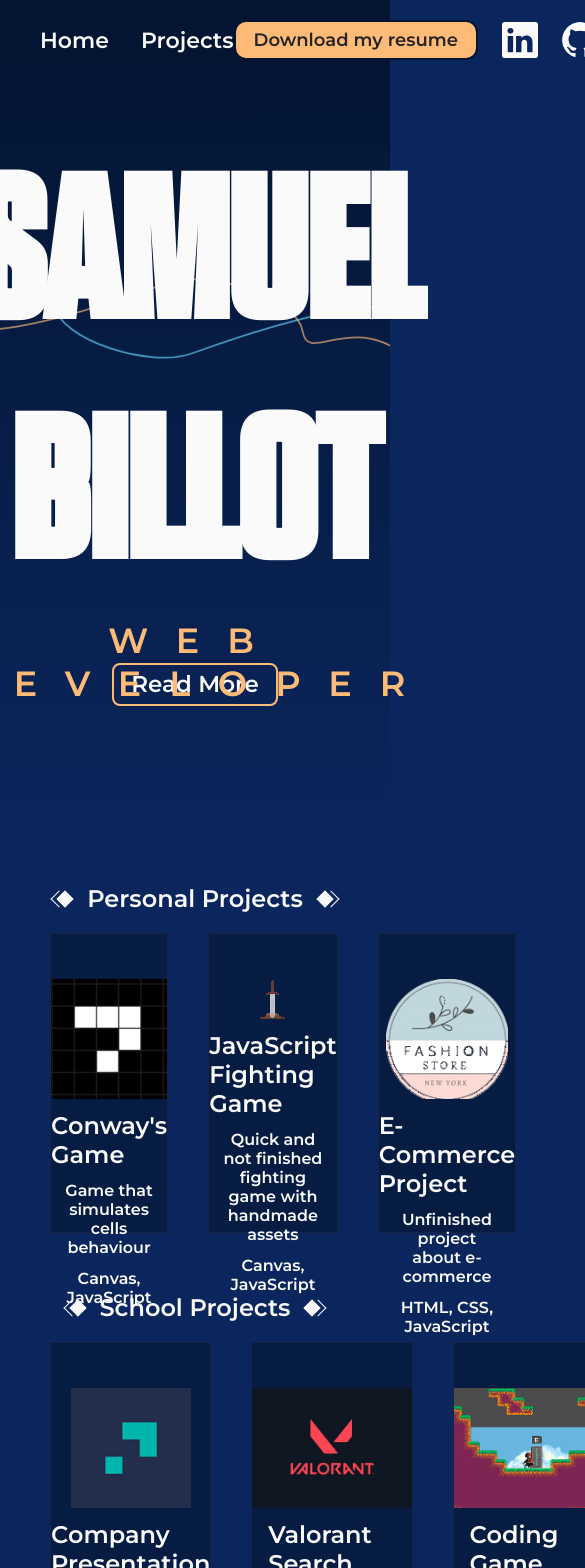
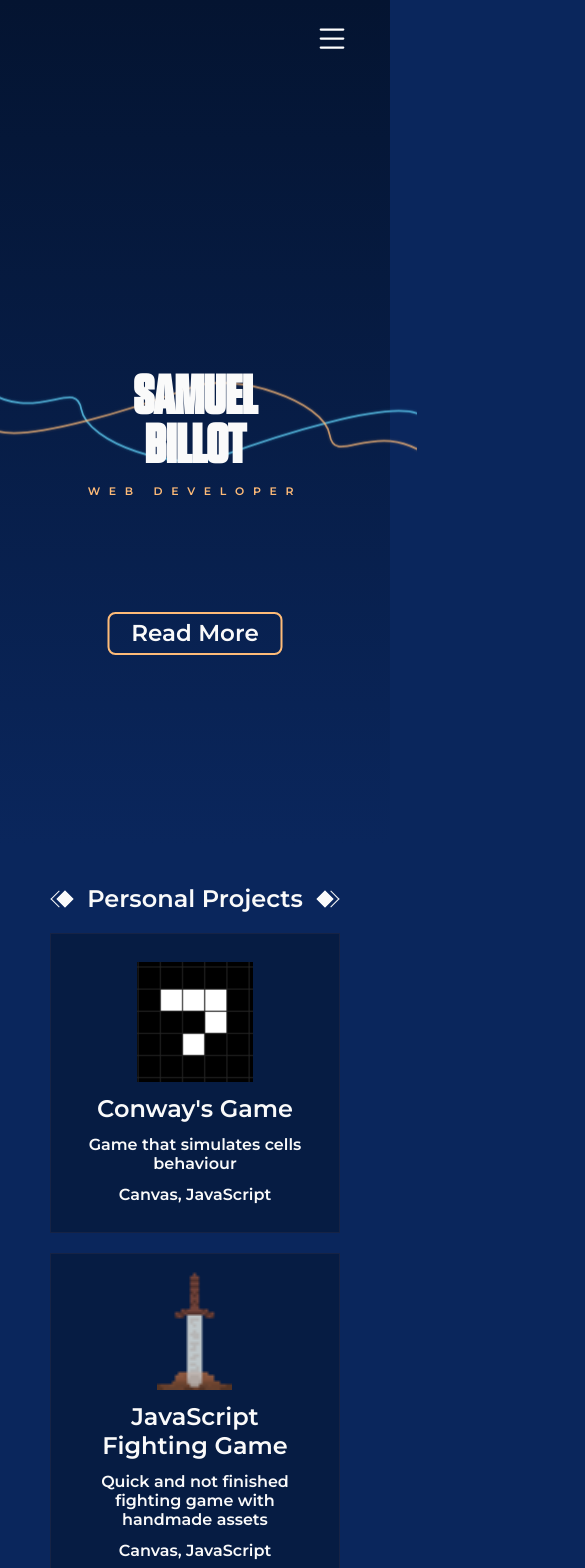
Before and after one commit to SamusCode/samuelbillot, a React (Vite) app: page / in a window 390 px wide. Shown: the top 1568 px of the page, 585 px wide, since content can reach past the window. Built offline with nearby package versions, Linux system fonts and the light colour scheme; the HTML template or start-up script is replaced by a standard one.

Commit message:
Working on responsive

```diff
--- a/src/components/Header/Header.scss
+++ b/src/components/Header/Header.scss
@@ -32,7 +32,7 @@ header {
                 display: flex;
                 align-items: center;
 
-                a {
+                a:not(.resume) {
                     display: flex;
                     align-items: center;
                     color: $white;
@@ -88,4 +88,33 @@ header {
             }
         }
     }
+
+    button.burger-menu {
+        position: absolute;
+        top: 50%;
+        transform: translateY(-50%);
+        right: 40px;
+        display: none;
+        border: 0;
+        background-color: transparent;
+        cursor: pointer;
+
+        svg {
+            color: white;
+            width: 36px;
+            height: 36px;
+        }
+    }
 }
+
+@media screen and (max-width: 1000px) {
+    header {
+        button.burger-menu {
+            display: block;
+        }
+
+        nav {
+            display: none;
+        }
+    }
+}
--- a/src/components/Header/Header.tsx
+++ b/src/components/Header/Header.tsx
@@ -41,6 +41,11 @@ export default function Header() {
                     </svg></a></li>
                 </ul>
             </nav>
+            <button className="burger-menu">
+            <svg xmlns="http://www.w3.org/2000/svg" width="16" height="16" fill="currentColor" className="bi bi-list" viewBox="0 0 16 16">
+                <path fill-rule="evenodd" d="M2.5 12a.5.5 0 0 1 .5-.5h10a.5.5 0 0 1 0 1H3a.5.5 0 0 1-.5-.5m0-4a.5.5 0 0 1 .5-.5h10a.5.5 0 0 1 0 1H3a.5.5 0 0 1-.5-.5m0-4a.5.5 0 0 1 .5-.5h10a.5.5 0 0 1 0 1H3a.5.5 0 0 1-.5-.5"/>
+            </svg>
+            </button>
         </header>
     )
 }
--- a/src/components/Project/Project.scss
+++ b/src/components/Project/Project.scss
@@ -7,30 +7,27 @@ div.project {
     justify-content: center;
     position: relative;
     cursor: pointer;
-    height: 300px;
+    min-height: 300px;
     background-color: $card-background;
     border: 1px solid $card-border;
     color: $white;
     transition: 0.2s;
+    padding: 1em 0;
 
     &:hover {
         box-shadow: 0px 0px 15px 1px $light-blue;
     }
 
     div {
-        height: 70%;
         max-width: 80%;
         align-items: center;
         display: flex;
         flex-direction: column;
+        text-align: center;
         gap: 12px;
 
         img {
             height: 120px;
-        }
-
-        p {
-            text-align: center;
         }
 
         p.languages {
--- a/src/pages/Home/Home.scss
+++ b/src/pages/Home/Home.scss
@@ -9,46 +9,54 @@ div#home {
     height: 100vh;
     background: linear-gradient($top-background, $background);
 
-    div.line-1,
-    div.line-2 {
-        position: relative;
-        left: -5vw;
+    div.lines {
+        position: absolute;
+        top: 50%;
+        transform: translateY(-50%);
+        left: -3vw;
         width: 110vw;
-    }
 
         svg {
             position: absolute;
+            top: 50%;
+            transform: translateY(-50%);
             width: 100%;
         }
 
-    div>svg {
+        svg.line {
             animation: 7s power-on;
         }
 
         svg.glow {
-        transform: translateY(-16px);
+            animation: 7s glow-power-on;
+        }
     }
 
-    div svg.glow {
-        animation: 7s glow-power-on;
-    }
-
-    div.title {
+    div.content {
+        position: relative;
         text-align: center;
         z-index: 1;
+
+        h1 {
+            font-size: 14vw;
+        }
 
         h2 {
             color: $orange;
             width: 100%;
             letter-spacing: 0.8em;
-            font-size: 35px;
+            font-size: 2.8vw;
         }
+
+        div.mobile {
+            line-height: 0.9;
+            display: none;
         }
 
         a {
             position: absolute;
             left: 50%;
-        bottom: 6em;
+            bottom: -8em;
             transform: translateX(-50%);
             background-color: transparent;
             border: 2px solid $orange;
@@ -58,9 +66,11 @@ div#home {
             padding: 0.25em 0.75em;
             transition: 0.3s;
             cursor: pointer;
+            width: 175px;
 
             &:hover {
                 box-shadow: 0px 0px 15px 1px $orange;
+            }
         }
     }
 
@@ -180,3 +190,27 @@ div#home {
         }
     }
 }
+
+@media screen and (max-width: 1000px) {
+    div#home {
+        div.content {
+            position: relative;
+
+            div.mobile {
+                display: block;
+            }
+
+            h1.main-title {
+                display: none;
+            }
+
+            h2 {
+                width: 60vw;
+                position: absolute;
+                bottom: -2.5em;
+                left: 50%;
+                transform: translateX(-50%);
+            }
+        }
+    }
+}
--- a/src/pages/Home/Home.tsx
+++ b/src/pages/Home/Home.tsx
@@ -3,8 +3,8 @@ import "./Home.scss";
 export default function Home() {
     return (
         <div id="home">
-            <div className="line-1">
-                <svg width="1920" height="359" viewBox="0 0 1920 359" fill="none" xmlns="http://www.w3.org/2000/svg">
+            <div className="lines">
+                <svg className="line" width="1920" height="359" viewBox="0 0 1920 359" fill="none" xmlns="http://www.w3.org/2000/svg">
                     <path d="M-60 4C205.216 218.183 390.868 -32.0308 417.39 122.101C443.911 276.233 847.04 404.342 1032.69 336.284C1218.34 268.226 1844.25 52.0411 1952.99 160.134M1952.99 160.134C2039.98 246.608 1996.31 201.502 1963.6 168.14L1952.99 160.134Z" stroke="#65D8FD" strokeWidth="8" />
                 </svg>
                 <svg className="glow" width="1920" height="389" viewBox="0 0 1920 389" fill="none" xmlns="http://www.w3.org/2000/svg">
@@ -19,9 +19,7 @@ export default function Home() {
                         </filter>
                     </defs>
                 </svg>
-            </div>
-            <div className="line-2">
-                <svg width="1920" height="359" viewBox="0 0 1920 359" fill="none" xmlns="http://www.w3.org/2000/svg">
+                <svg className="line" width="1920" height="359" viewBox="0 0 1920 359" fill="none" xmlns="http://www.w3.org/2000/svg">
                     <path d="M2004 355C1740.2 140.817 1555.53 391.031 1529.15 236.899C1502.77 82.7672 1101.79 -45.3424 917.131 22.7158C732.469 90.774 109.894 306.959 1.73483 198.866M1.73483 198.866C-84.7926 112.392 -41.353 157.498 -8.81729 190.86L1.73483 198.866Z" stroke="#FEBB78" strokeWidth="8" />
                 </svg>
                 <svg className="glow" width="1920" height="389" viewBox="0 0 1920 389" fill="none" xmlns="http://www.w3.org/2000/svg">
@@ -37,11 +35,15 @@ export default function Home() {
                     </defs>
                 </svg>
             </div>
-            <div className="title">
-                <h1>SAMUEL BILLOT</h1>
+            <div className="content">
+                <div className="mobile">
+                    <h1>SAMUEL</h1>
+                    <h1>BILLOT</h1>
+                </div>
+                <h1 className="main-title">SAMUEL BILLOT</h1>
                 <h2>WEB DEVELOPER</h2>
+                <a href="#projects">Read More</a>
             </div>
-            <a href="#projects">Read More</a>
         </div>
     )
 }
--- a/src/pages/Projects/Projects.scss
+++ b/src/pages/Projects/Projects.scss
@@ -37,3 +37,19 @@ div#projects {
         gap: 20px 40px;
     }
 }
+
+@media screen and (max-width: 1500px) {
+    div#projects {
+        div.grid {
+            grid-template-columns: 1fr 1fr;
+        }
+    }
+}
+
+@media screen and (max-width: 1000px) {
+    div#projects {
+        div.grid {
+            grid-template-columns: 1fr;
+        }
+    }
+}
```
Lines whose indentation alone changed are shown as unchanged.
